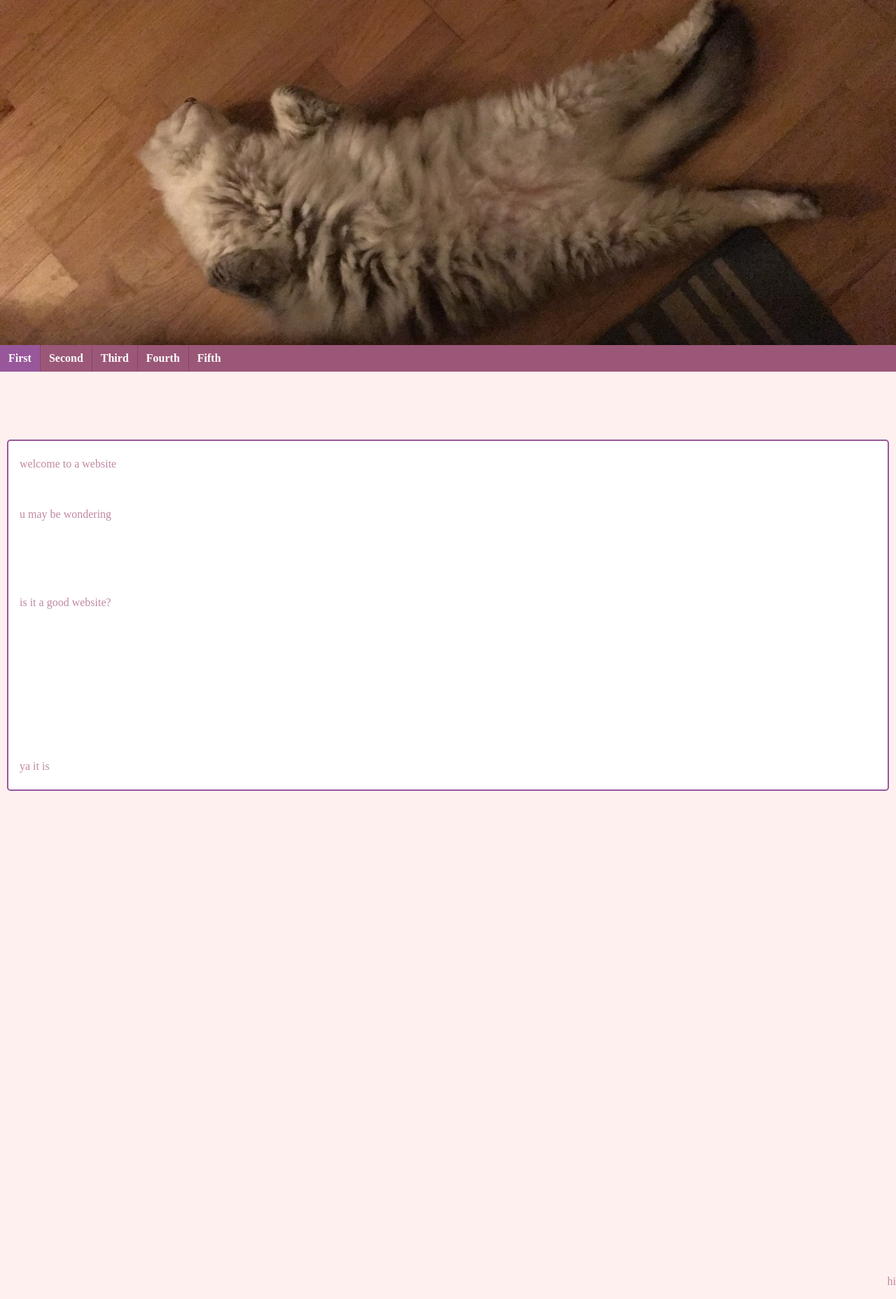
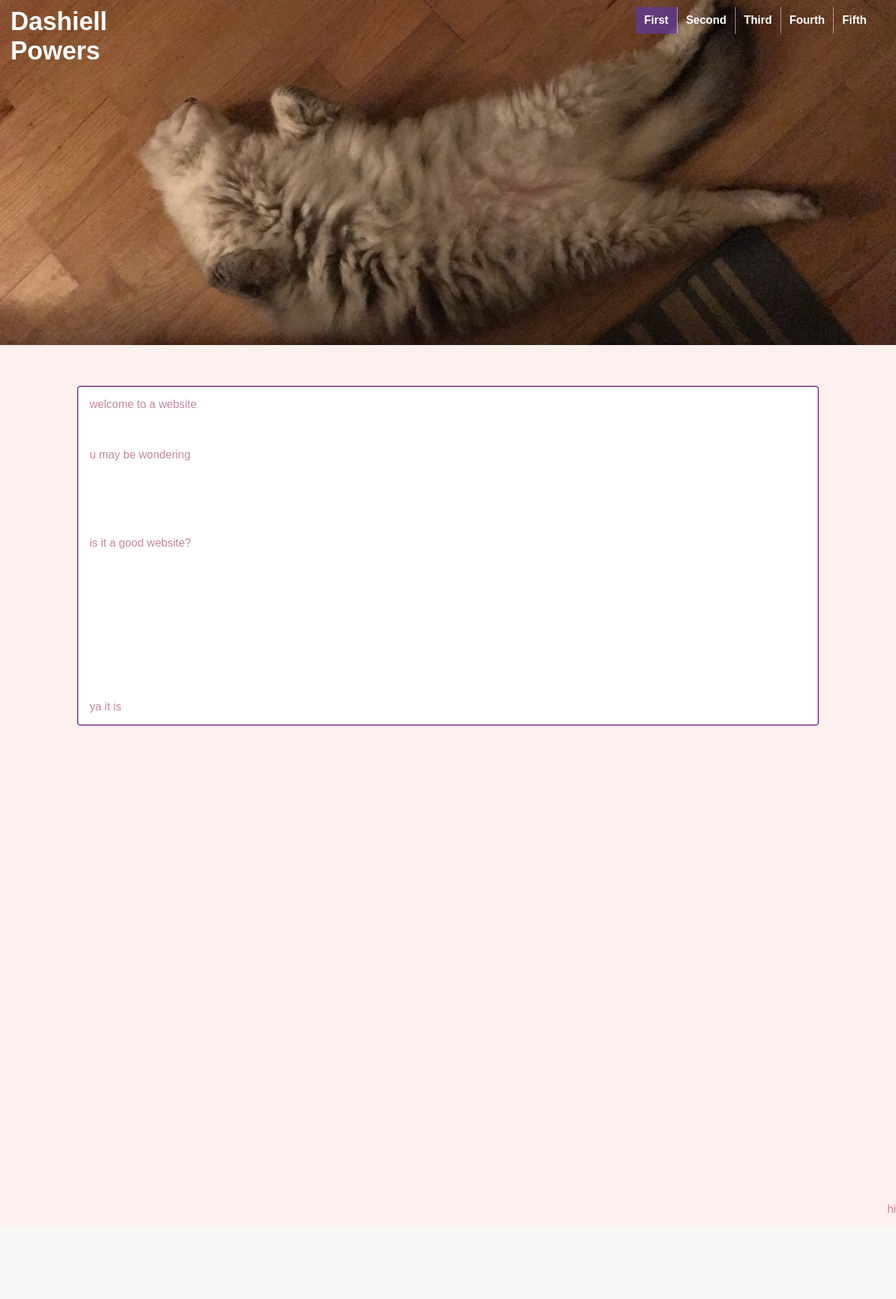
Before and after one commit to DashiellP/MyDangWebsite, a PHP site: page / in a window 1280 px wide. Shown: the whole page at 70% size. After the commit the page ends 1753 px from the top, so only its background shows below. Run offline with PHP 8.4, Linux system fonts and the light colour scheme.

Commit message:
banner changes

```diff
--- a/StyleSheet.css
+++ b/StyleSheet.css
@@ -2,42 +2,74 @@
     background-color: #fff0f0;
     color: #C088A2;
     margin: 0;
+    font-family: Arial;
 }
 
 img.banner {
+    float:left;
+    clear:right;
     width:100%;
+    margin: 0;
+    padding: 0;
+    overflow: auto;
+    z-index: 99;
+}
+
+.clearfix {
+    overflow: auto;
 }
 
 h1
 {
-    font-family: Arial;
     font-weight: bold;
     color: #C088A2;
 }
 
-div.box {
+div.textbox {
     color: currentColor;
     background-color: white;
-    padding: 8px 16px;
-    margin: 10px;
+    padding: 16px;
+    margin: auto;
+    width: 80%;
     border: 2px solid #98579b;
     border-radius: 5px;
 }
 
+div.container {
+    position: relative;
+    display: block;
+}
+
+a.nameTitle {
+    font-family: Arial;
+    font-weight: bold;
+    font-size: 2.25em;
+    text-decoration: none;
+    color:white;
+    display:inline;
+    padding: 0px;
+    margin: 0px;
+    position: absolute;
+    left: 15px;
+    top: 10px;
+}
+
 ul.navbar {
+    display:inline;
     list-style-type: none;
     padding: 0px;
     margin: 0px;
     overflow: hidden;
-    background-color: #9b5777;
-    position: sticky;
-    top: 0;
+    background-color: rgba(0,0,0,0);
+    position: absolute;
+    right: 30px;
+    top: 10px;
     z-index: 100;
 }
 
 ul.navbar > li {
-    float: left;
-    border-right: 1px solid #8b4566;
+    float:left;
+    border-right: 1px solid rgba(255, 255, 255, 0.56);
 }
 
 ul.navbar > li:last-child {
@@ -51,33 +83,22 @@
     padding: 10px 12px;
     text-decoration: none;
     font-weight: bold;
+    margin-left: auto;
+    width: auto;
 }
 
 ul.navbar > li a:hover {
-    background-color: #864664;
+    background-color: rgba(86,46,64,0.75);
 }
 
 ul.navbar > li a.active {
-    background-color: #98579b;
+    background-color: rgba(98,57,155,0.75);
 }
 
 ul.navbar > li a.active:hover {
-    background-color: #864664;
+    background-color: rgba(86,46,64,0.75);
 }
 
 ul.navbar > li a.dropdown:hover {
     background-color: #864664;
-
 }
-
-table {
-    border-top: 1px solid currentColor;
-    border-collapse: collapse;
-    width: 50%;
-}
-
-td, th {
-    text-align: left;
-    padding: 15px;
-    border-bottom: 1px solid currentColor;
-}
--- a/index.htm
+++ b/index.htm
@@ -5,7 +5,10 @@
     <script src="Source.js"></script>
 </HEAD>
 <BODY>
+    <div class="clearfix">
+    <div class="container">
        <img class="banner" src="Images/Banner.jpg" />
+       <a class="nameTitle" href="index.htm">Dashiell<br />Powers</a>
        <ul class="navbar">
             <li><a class="active" href="#">First</a></li>
             <li><a href="#">Second</a></li>
@@ -13,11 +16,12 @@
             <li><a href="#">Fourth</a></li>
             <li><a href="#">Fifth</a></li>
         </ul>
+    </div>
     <br />
     <h1><marquee id="marquee">now that's what I call a website</marquee></h1>
 
-    <div class="box">
-    <p>welcome to a website<br /><br /><br /><br />
+    <div class="textbox">
+        welcome to a website<br /><br /><br /><br />
 
         u may be wondering<br /><br /><br /><br /><br /><br /><br />
 
@@ -34,7 +38,7 @@
         <br />
         <br />
         <br />
-    ya it is</p>
+        ya it is
     </div>
     <br />
     <br />
@@ -74,6 +78,7 @@
     <br />
     <br />
     <p style="float:right">hi</p>
+    </div>
     </body>
 </html>
 
```
Lines whose indentation alone changed are shown as unchanged.
